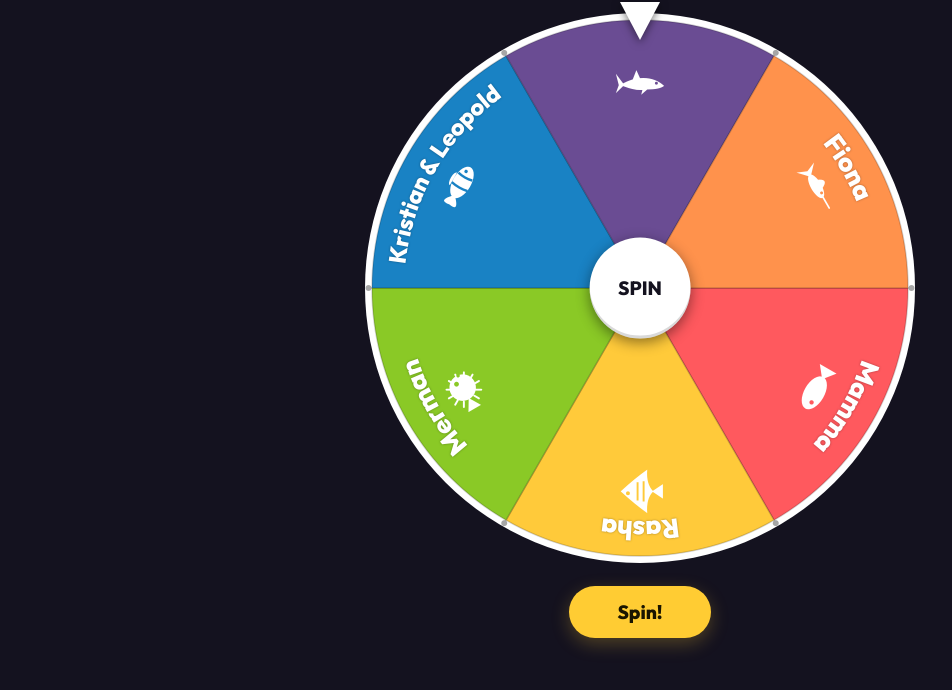
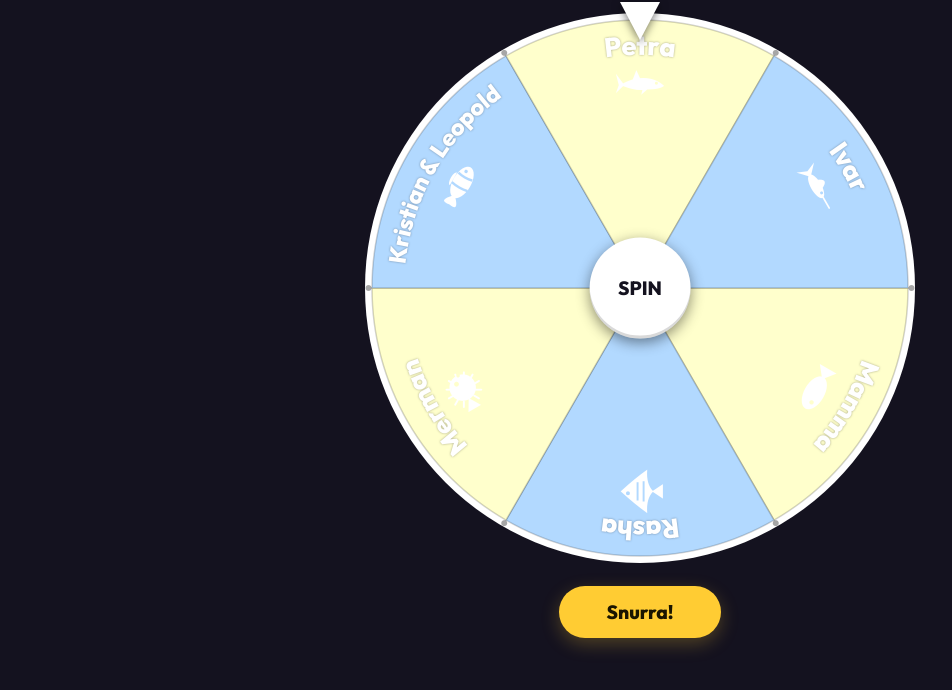
Before and after one commit to MattiasPersson209/utility_apps, a plain HTML site: page index.html in a window 1280 px wide. Shown: the part 60-750 px from the top of the page, without its empty margins (0-952 px from the left). Drawn offline with Linux system fonts and the light colour scheme.

Commit message:
colour update

```diff
--- a/index.html
+++ b/index.html
@@ -21,12 +21,12 @@ window.WHEEL_CONFIG = {
     "Rasha",
     "Merman",
     "Kristian & Leopold",
-    "",
-    "Fiona",
+    "Petra",
+    "Ivar",
   ],
 
   // Slice colours – used in order and repeated if there are more names than colours
-  sliceColors: ["#ff595e", "#ffca3a", "#8ac926", "#1982c4", "#6a4c93", "#ff924c"],
+  sliceColors: ["#ffffcc", "#b2d9ff", "#ffffcc", "#b2d9ff", "#ffffcc", "#b2d9ff"],
 
   // Pop-up text shown when a name is picked:  [text before]  NAME  [textAfter]
   // First spin uses firstSpinText. Every spin after that uses nextSpinText,
@@ -204,7 +204,7 @@ window.WHEEL_CONFIG = {
       <canvas id="wheel" width="1120" height="1120"></canvas>
       <button class="hub" id="hub">SPIN</button>
     </div>
-    <button class="spin-btn" id="spinBtn">Spin!</button>
+    <button class="spin-btn" id="spinBtn">Snurra!</button>
     <div class="last" id="last"></div>
   </section>
 
```
